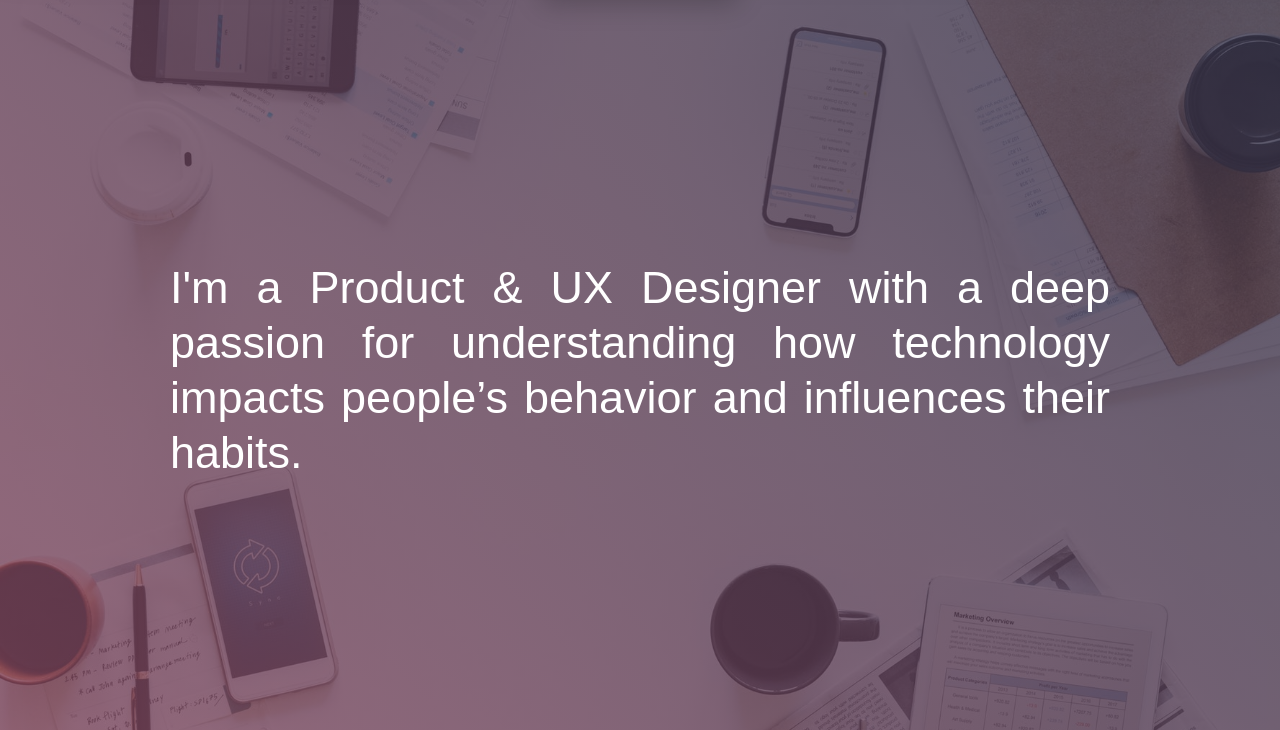
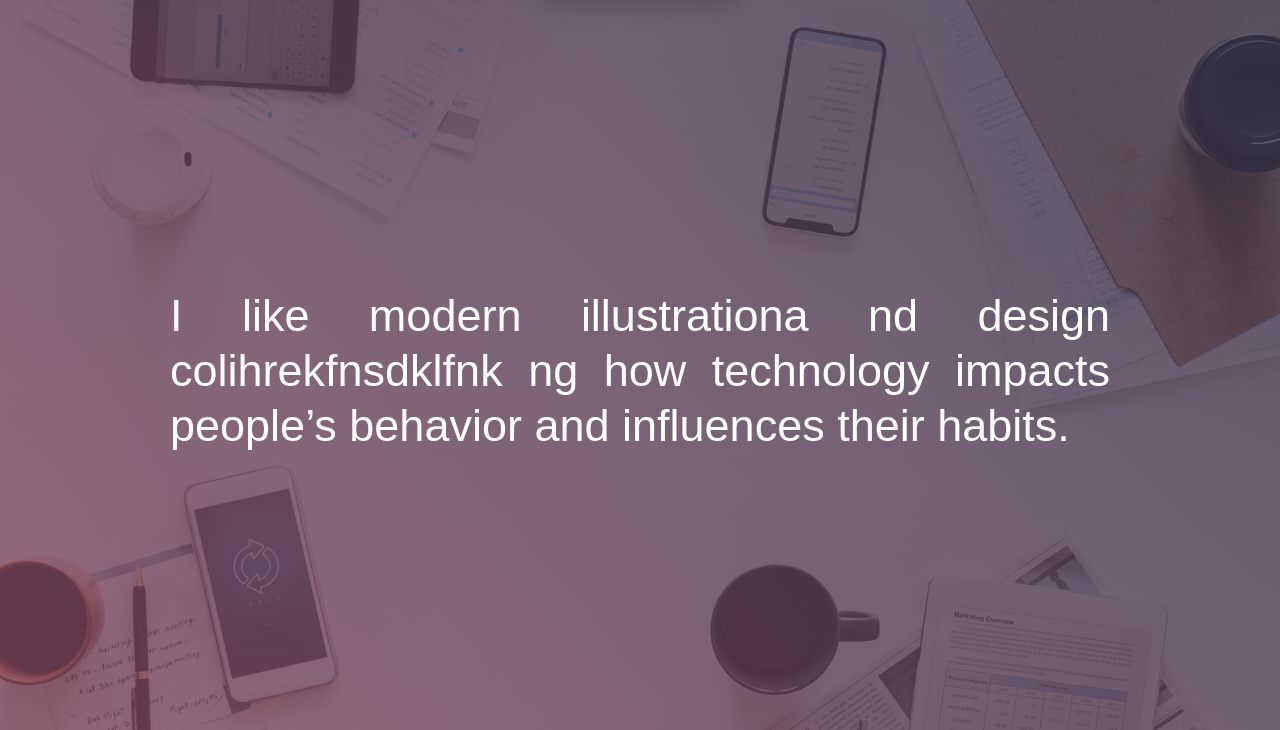
Before and after one commit to MarkJohnes/New-Test, a plain HTML site: page index.html in a window 1280 px wide. Shown: the part 70-800 px from the top of the page. Drawn offline with nearby package versions, Linux system fonts and the light colour scheme; a script that the page names is missing.

Commit message:
dfds
fdf

```diff
--- a/index.html
+++ b/index.html
@@ -54,7 +54,7 @@
   <div class="hero">
     <div class="w-container">
       <div class="div-block">
-        <p class="paragraph">I&#x27;m a Product &amp; UX Designer with a deep passion for understanding how technology impacts people’s behavior and influences their habits.</p>
+        <p class="paragraph">I like modern illustrationa nd design colihrekfnsdklfnk ng how technology impacts people’s behavior and influences their habits.</p>
       </div>
     </div>
   </div>
```
